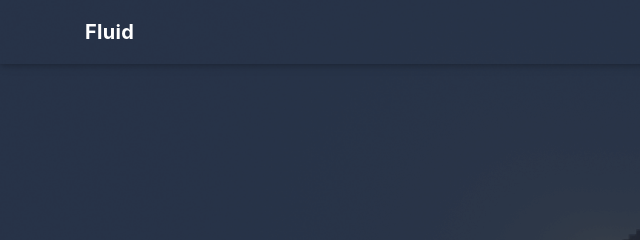
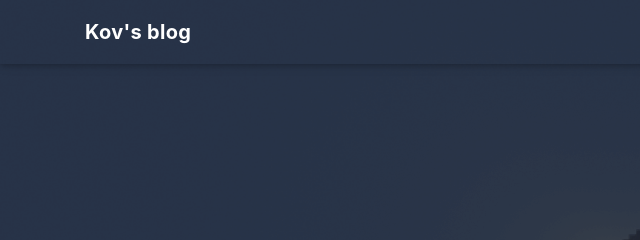
Before and after one commit to Markouv/Markouv.github.io, a plain HTML site: page index.html in a window 1280 px wide. Shown: the top 240 px of the page, 0-640 px from the left. Drawn offline with nearby package versions, Linux system fonts and the light colour scheme; some packages are replaced by stand-ins of ours; a script that the page names is missing; a small style sheet from the web is missing.

Commit message:
Site updated: 2023-08-12 17:24:55

```diff
--- a/index.html
+++ b/index.html
@@ -84,7 +84,7 @@
   <nav id="navbar" class="navbar fixed-top  navbar-expand-lg navbar-dark scrolling-navbar">
   <div class="container">
     <a class="navbar-brand" href="/">
-      <strong>Fluid</strong>
+      <strong>Kov&#39;s blog</strong>
     </a>
 
     <button id="navbar-toggler-btn" class="navbar-toggler" type="button" data-toggle="collapse"
```
Also changed, not shown: 2023/08/12/hello-world/index.html (+1 -1 lines), 2023/08/12/new-blog/index.html (+1 -1 lines), 404.html (+1 -1 lines), about/index.html (+1 -1 lines), archives/2023/08/index.html (+1 -1 lines), archives/2023/index.html (+1 -1 lines), archives/index.html (+1 -1 lines), categories/index.html (+1 -1 lines), links/index.html (+1 -1 lines), tags/index.html (+1 -1 lines).
